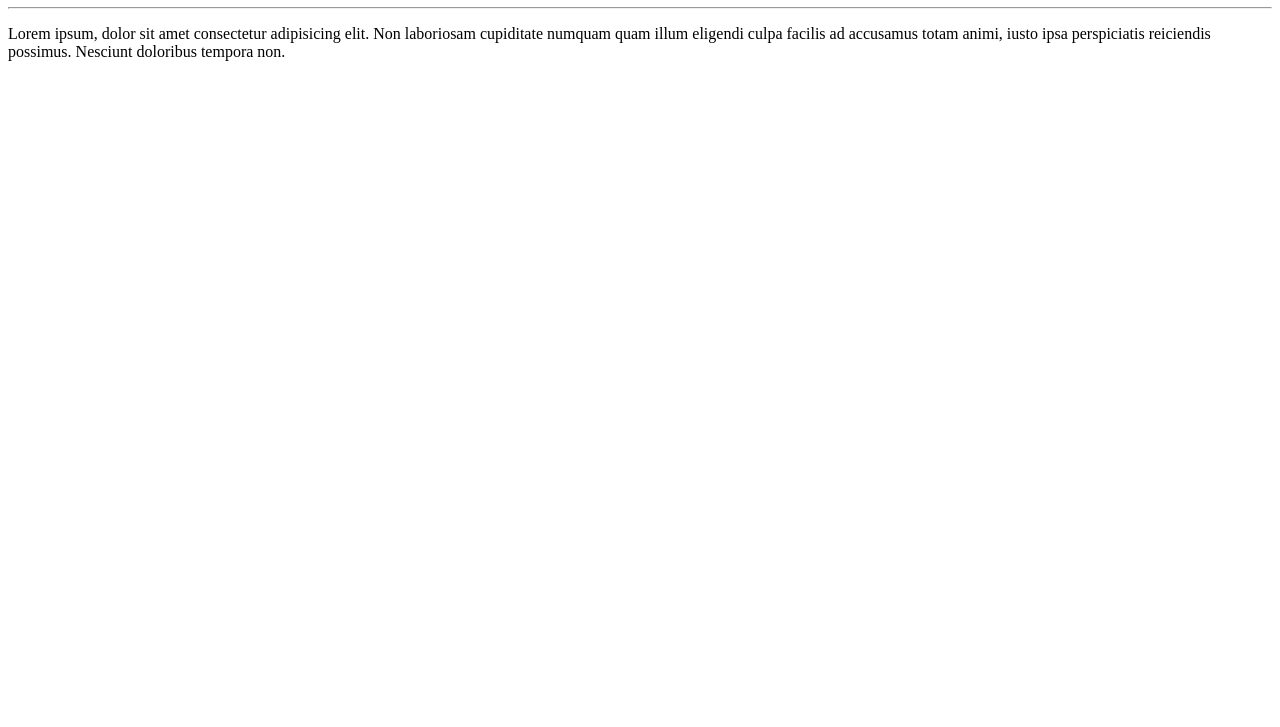
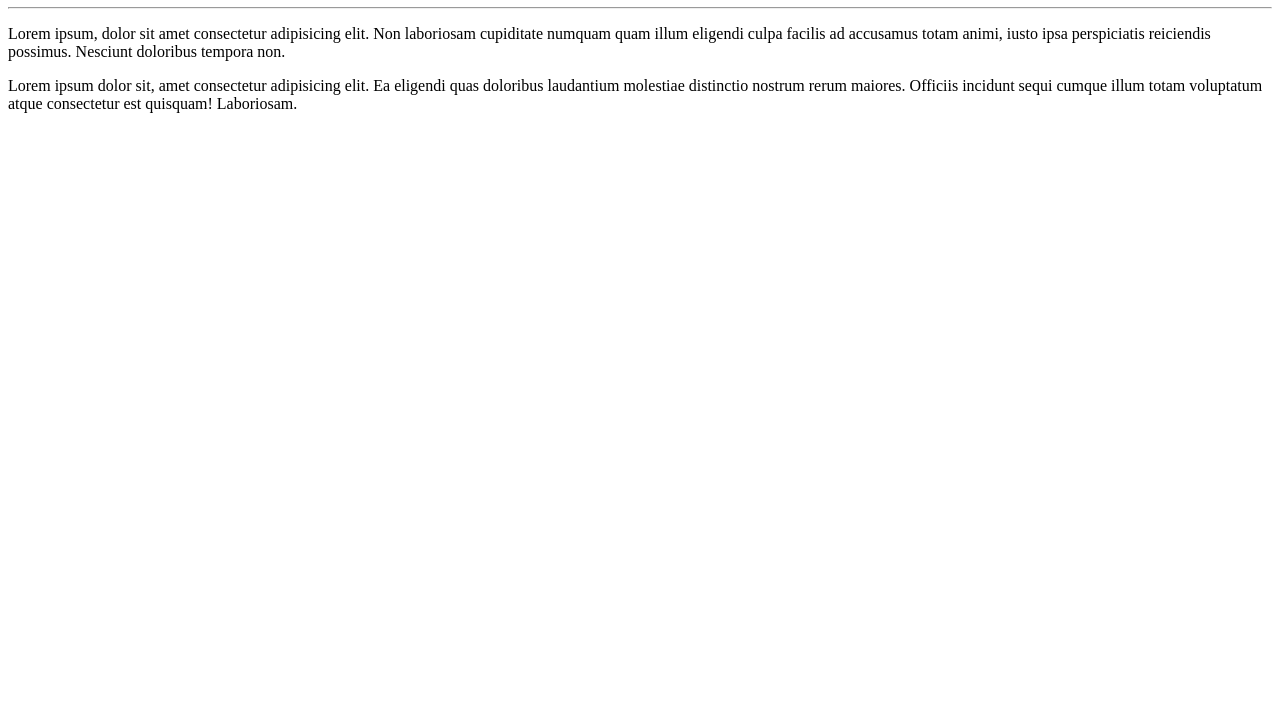
Before and after one commit to dev-adrianofranco/ola-mundo, a plain HTML site: page Site exemplo/index.html in a window 1280 px wide. Shown: the part 73-800 px from the top of the page. Drawn offline with Linux system fonts and the light colour scheme.

Commit message:
Adicionei um paragrafo

```diff
--- a/Site exemplo/index.html
+++ b/Site exemplo/index.html
@@ -9,6 +9,7 @@
     <h1>Olá, mundo!</h1>
     <hr>
     <p>Lorem ipsum, dolor sit amet consectetur adipisicing elit. Non laboriosam cupiditate numquam quam illum eligendi culpa facilis ad accusamus totam animi, iusto ipsa perspiciatis reiciendis possimus. Nesciunt doloribus tempora non.</p>
+    <p>Lorem ipsum dolor sit, amet consectetur adipisicing elit. Ea eligendi quas doloribus laudantium molestiae distinctio nostrum rerum maiores. Officiis incidunt sequi cumque illum totam voluptatum atque consectetur est quisquam! Laboriosam.</p>
 
 </body>
 </html>
```
